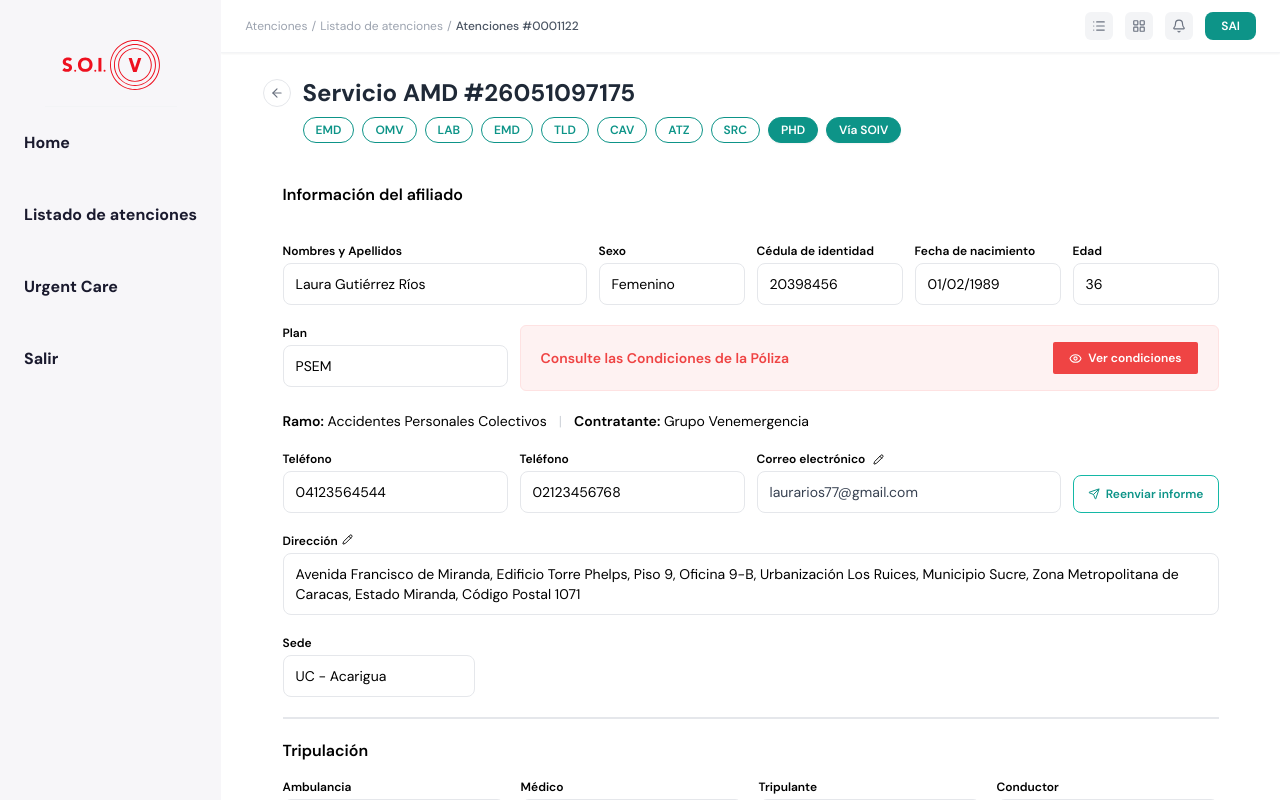
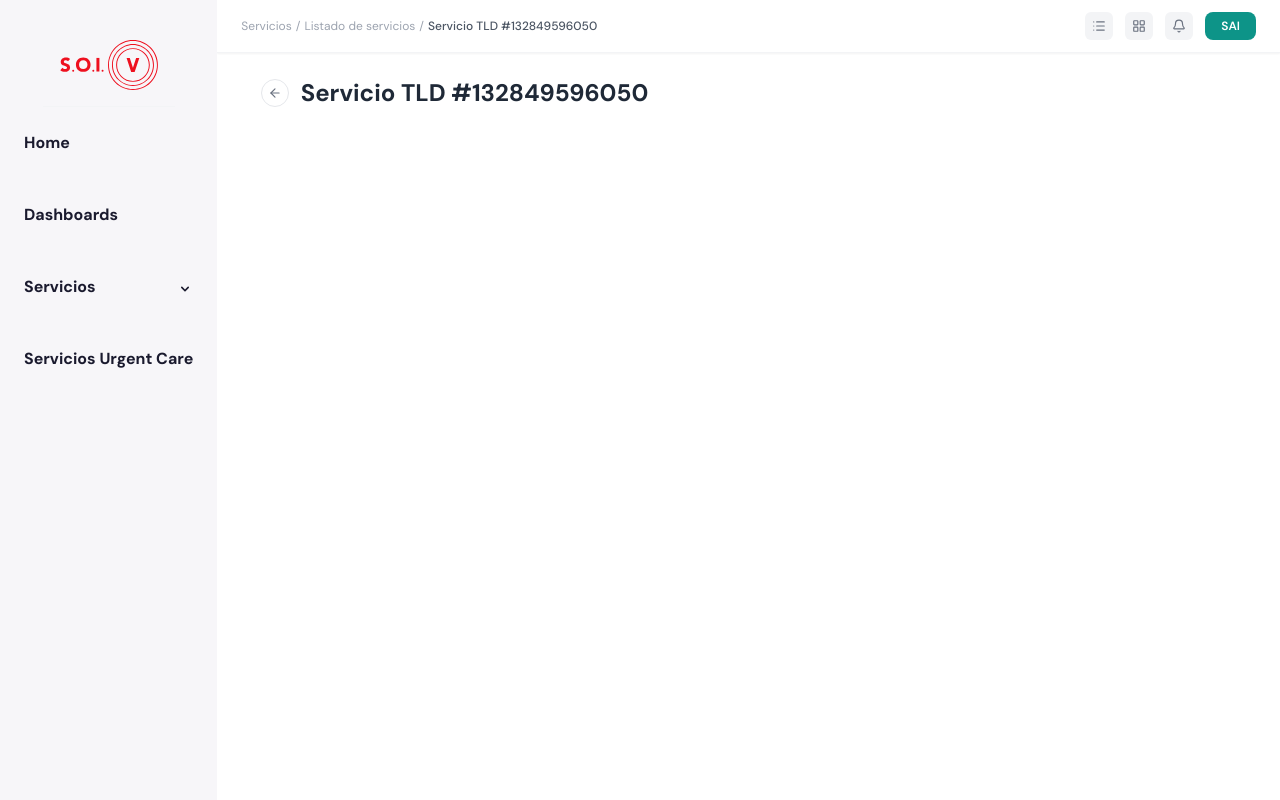
Before and after one commit to Yokaleis/Prototipo-Detalle-de-servicio, a React (Vite) app: page /tld in a window 1280 px wide. Built offline with nearby package versions, Linux system fonts and the light colour scheme.

Commit message:
feature: agregue un enrutado - Sidebar funcional

```diff
--- a/src/App.jsx
+++ b/src/App.jsx
@@ -1,14 +1,23 @@
-import Sidebar from './components/Sidebar'
+import { BrowserRouter, Routes, Route } from 'react-router-dom'
+
+import { MedicoLayout } from './layouts/MedicoLayout'
 import AtencionDetail from './components/AtencionDetail'
-import { SidebarCopy } from './components/SidebarCopy'
+import AtencionTLD from './components/AtencionTLD'
+import AtencionPHD from './components/AtencionPHD'
 
 export default function App() {
   return (
-    <div className="flex h-screen overflow-hidden bg-[#f0f2f5]">
-      <SidebarCopy />
-      <div className="flex-1 overflow-y-auto">
-        <AtencionDetail />
-      </div>
-    </div>
+    <>
+    <BrowserRouter>
+    <Routes>
+      <Route element={<MedicoLayout/>}>
+      <Route path='/' index element={<AtencionDetail/>}/>
+      <Route path='/tld' element={<AtencionTLD/>}/>
+      <Route path='/phd' element={<AtencionPHD/>}/>
+      </Route>
+    </Routes>
+    </BrowserRouter>
+
+    </>
   )
 }
--- a/src/components/AtencionDetail.jsx
+++ b/src/components/AtencionDetail.jsx
@@ -18,11 +18,11 @@ export default function AtencionDetail() {
       {/* Top bar */}
       <div className="bg-white border-b border-gray-100 px-6 py-3 flex items-center justify-between sticky top-0 z-10 shadow-sm">
         <div className="text-xs text-gray-400 flex items-center gap-1">
-          <span>Atenciones</span>
+          <span>Servicios</span>
+                    <span>/</span>
+                    <span>Listado de servicios</span>
           <span>/</span>
-          <span>Listado de atenciones</span>
-          <span>/</span>
-          <span className="text-gray-600 font-medium">Atenciones #0001122</span>
+          <span className="text-gray-600 font-medium">Servicio AMD #26051097178</span>
         </div>
         <div className="flex items-center gap-3">
           <button className="w-7 h-7 rounded-md bg-gray-100 flex items-center justify-center hover:bg-gray-200 transition-colors">
@@ -48,7 +48,7 @@ export default function AtencionDetail() {
             <button className="w-7 h-7 rounded-full border border-gray-200 flex items-center justify-center hover:bg-gray-100 transition-colors">
               <ArrowLeft size={14} className="text-gray-500" />
             </button>
-            <h1 className="text-2xl font-bold text-gray-800">Servicio AMD #26051097175</h1>
+            <h1 className="text-2xl font-bold text-gray-800">Servicio AMD #26051097178</h1>
           </div>
 
           {/* Phone */}
--- /dev/null
+++ b/src/components/AtencionPHD.jsx
@@ -0,0 +1,48 @@
+import React from 'react'
+import { ArrowLeft, Phone, MapPin, AlertTriangle, Eye, Info, ChevronDown, ChevronUp, Plus, Trash2, Bell, LayoutGrid, List, Calculator } from 'lucide-react'
+
+export default function AtencionPHD() {
+    return (
+        <div className="min-h-screen bg-[#fff]">
+
+            {/* Top bar */}
+            <div className="bg-white border-b border-gray-100 px-6 py-3 flex items-center justify-between sticky top-0 z-10 shadow-sm">
+                <div className="text-xs text-gray-400 flex items-center gap-1">
+                    <span>Servicios</span>
+                    <span>/</span>
+                    <span>Listado de servicios</span>
+                    <span>/</span>
+                    <span className="text-gray-600 font-medium">Servicio PHD #23849596965</span>
+                </div>
+                <div className="flex items-center gap-3">
+                    <button className="w-7 h-7 rounded-md bg-gray-100 flex items-center justify-center hover:bg-gray-200 transition-colors">
+                        <List size={14} className="text-gray-500" />
+                    </button>
+                    <button className="w-7 h-7 rounded-md bg-gray-100 flex items-center justify-center hover:bg-gray-200 transition-colors">
+                        <LayoutGrid size={14} className="text-gray-500" />
+                    </button>
+                    <button className="w-7 h-7 rounded-md bg-gray-100 flex items-center justify-center hover:bg-gray-200 transition-colors">
+                        <Bell size={14} className="text-gray-500" />
+                    </button>
+                    <button className="bg-teal-600 hover:bg-teal-700 text-white text-xs font-semibold px-4 py-1.5 rounded-lg transition-colors">
+                        SAI
+                    </button>
+                </div>
+            </div>
+
+            <div className="max-w-5xl mx-auto px-6 py-6 space-y-6">
+
+                {/* Header */}
+                <div>
+                    <div className="flex items-center gap-3 mb-2">
+                        <button className="w-7 h-7 rounded-full border border-gray-200 flex items-center justify-center hover:bg-gray-100 transition-colors">
+                            <ArrowLeft size={14} className="text-gray-500" />
+                        </button>
+                        <h1 className="text-2xl font-bold text-gray-800">Servicio PHD #23849596965</h1>
+                    </div>
+                </div>
+            </div>
+
+        </div>
+    )
+}
--- /dev/null
+++ b/src/components/AtencionTLD.jsx
@@ -0,0 +1,48 @@
+import React from 'react'
+import { ArrowLeft, Phone, MapPin, AlertTriangle, Eye, Info, ChevronDown, ChevronUp, Plus, Trash2, Bell, LayoutGrid, List, Calculator } from 'lucide-react'
+
+export default function AtencionTLD() {
+  return (
+    <div className="min-h-screen bg-[#fff]">
+
+            {/* Top bar */}
+            <div className="bg-white border-b border-gray-100 px-6 py-3 flex items-center justify-between sticky top-0 z-10 shadow-sm">
+                <div className="text-xs text-gray-400 flex items-center gap-1">
+                    <span>Servicios</span>
+                    <span>/</span>
+                    <span>Listado de servicios</span>
+                    <span>/</span>
+                    <span className="text-gray-600 font-medium">Servicio TLD #132849596050</span>
+                </div>
+                <div className="flex items-center gap-3">
+                    <button className="w-7 h-7 rounded-md bg-gray-100 flex items-center justify-center hover:bg-gray-200 transition-colors">
+                        <List size={14} className="text-gray-500" />
+                    </button>
+                    <button className="w-7 h-7 rounded-md bg-gray-100 flex items-center justify-center hover:bg-gray-200 transition-colors">
+                        <LayoutGrid size={14} className="text-gray-500" />
+                    </button>
+                    <button className="w-7 h-7 rounded-md bg-gray-100 flex items-center justify-center hover:bg-gray-200 transition-colors">
+                        <Bell size={14} className="text-gray-500" />
+                    </button>
+                    <button className="bg-teal-600 hover:bg-teal-700 text-white text-xs font-semibold px-4 py-1.5 rounded-lg transition-colors">
+                        SAI
+                    </button>
+                </div>
+            </div>
+
+            <div className="max-w-5xl mx-auto px-6 py-6 space-y-6">
+
+                {/* Header */}
+                <div>
+                    <div className="flex items-center gap-3 mb-2">
+                        <button className="w-7 h-7 rounded-full border border-gray-200 flex items-center justify-center hover:bg-gray-100 transition-colors">
+                            <ArrowLeft size={14} className="text-gray-500" />
+                        </button>
+                        <h1 className="text-2xl font-bold text-gray-800">Servicio TLD #132849596050</h1>
+                    </div>
+                </div>
+            </div>
+
+        </div>
+  )
+}
--- a/src/components/SidebarCopy.jsx
+++ b/src/components/SidebarCopy.jsx
@@ -4,9 +4,14 @@ import { Link } from 'react-router-dom';
 /* REACT ICONS */
 import { HiChevronDown } from "react-icons/hi";
 import logo from "../assets/Logo.svg";
+
+
+
 export function SidebarCopy() {
+
     const [showMenu, setShowMenu] = useState(false);
     const [showSubMenu, setShowSubMenu] = useState(false);
+    const [showServicios, setShowServicios] = useState(false);
 
 
 
@@ -20,7 +25,7 @@ export function SidebarCopy() {
                         {/* Logo */}
                         <div className="p-4 border-b border-gray-100 flex items-center gap-2">
                             <div>
-            <img src={logo} alt="" srcset="" />
+                                <img src={logo} alt="" />
                             </div>
                         </div>
                     </div>
@@ -29,17 +34,40 @@ export function SidebarCopy() {
                             <span className="w-full flex items-center justify-between gap-4 py-2 px-4 font-bold hover:text-primary transition-colors">Home</span>
                         </li>
 
+                        <li className='mb-8'>
+                            <span className="w-full flex items-center justify-between gap-4 py-2 px-4 font-bold hover:text-primary transition-colors">Dashboards</span>
+                        </li>
+
+                        <li className="mb-8">
+                            <button onClick={() => setShowServicios(!showServicios)}
+                                className="w-full flex items-center justify-between  py-2 px-4 rounded-lg hover:text-primary transition-colors">
+                                <span className="flex items-center font-bold">Servicios</span>
+                                <HiChevronDown
+                                    className={`mt-1 ${showServicios && "rotate-180"
+                                        } transition-all`}
+                                />
+                            </button>
+                            <ul className={`my-2 ${!showServicios && "hidden"}`}>
+
+                                <li className="mb-2 text-sm">
+                                    <Link to="/" className="p-4 hover:text-primary">AMD</Link>
+                                </li>
+                                <li className="mb-2 text-sm">
+                                    <Link to="tld" className="p-4 hover:text-primary">TLD</Link>
+                                </li>
+                                <li className="mb-2 text-sm">
+                                    <Link to="/phd" className="p-4 hover:text-primary">PHD</Link>
+                                </li>
+
+                            </ul>
+
+                        </li>
+
 
                         <li className='mb-8'>
-                    <span className="w-full flex items-center justify-between gap-4 py-2 px-4 font-bold hover:text-primary transition-colors">Listado de atenciones</span>
-                </li>
-                <li className='mb-8'>
-                    <span className="w-full flex items-center justify-between gap-4 py-2 px-4 font-bold hover:text-primary transition-colors">Urgent Care</span>
+                            <span className="w-full flex items-center justify-between gap-4 py-2 px-4 font-bold hover:text-primary transition-colors">Servicios Urgent Care</span>
                         </li>
 
-                <li className='mb-8'>
-                    <span  className="w-full flex items-center justify-between gap-4 py-2 px-4 font-bold hover:text-primary transition-colors">Salir</span>
-                </li>
                     </ul>
                 </div>
 
--- /dev/null
+++ b/src/layouts/MedicoLayout.jsx
@@ -0,0 +1,14 @@
+import React from 'react'
+import { Outlet } from 'react-router-dom'
+import { SidebarCopy } from '../components/SidebarCopy'
+
+export const  MedicoLayout = () => {
+  return (
+    <div className="flex h-screen overflow-hidden bg-[#f0f2f5]">
+      <SidebarCopy />
+      <div className="flex-1 overflow-y-auto">
+        <Outlet />
+      </div>
+    </div>
+  )
+}
```
Lines whose indentation alone changed are shown as unchanged.
